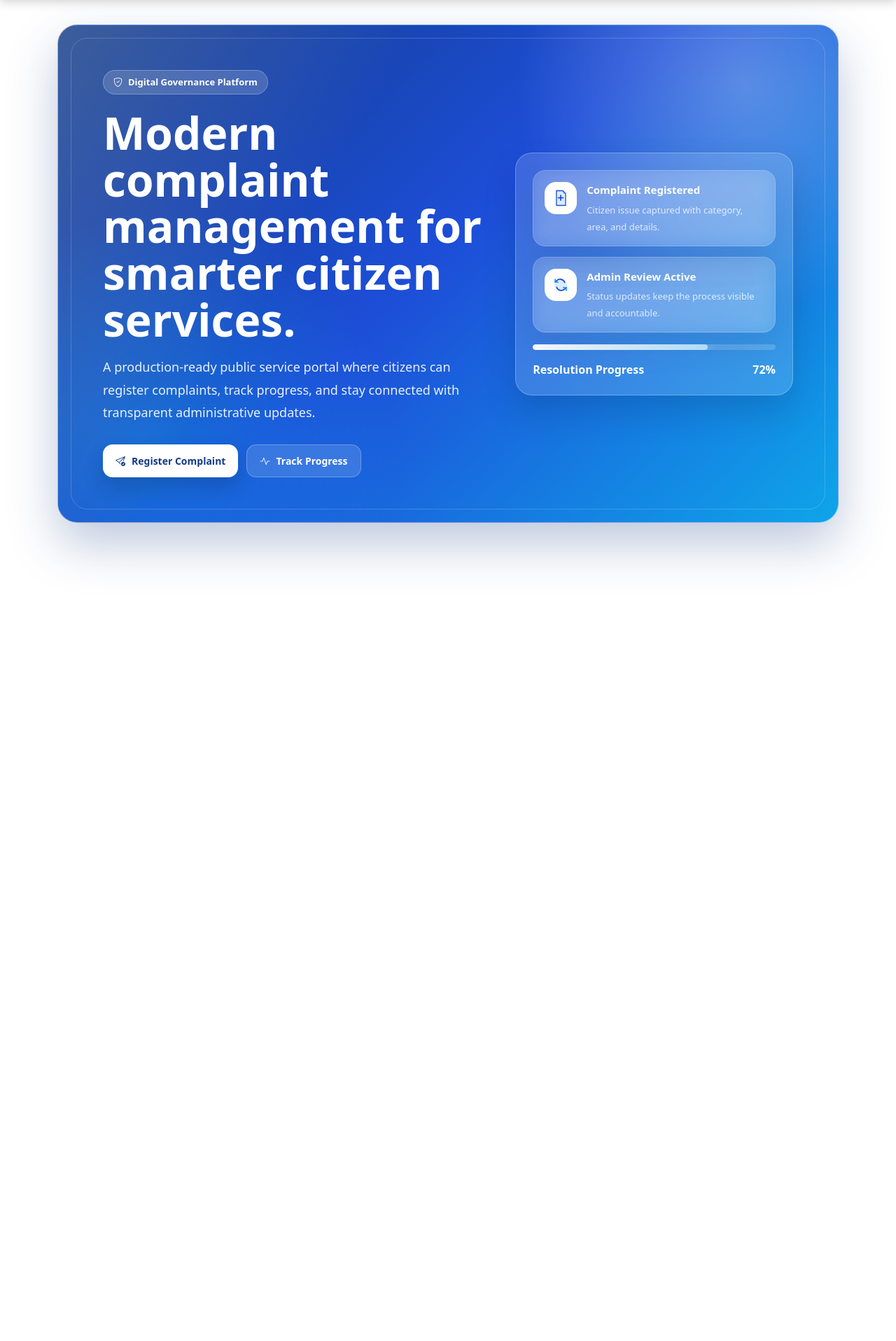
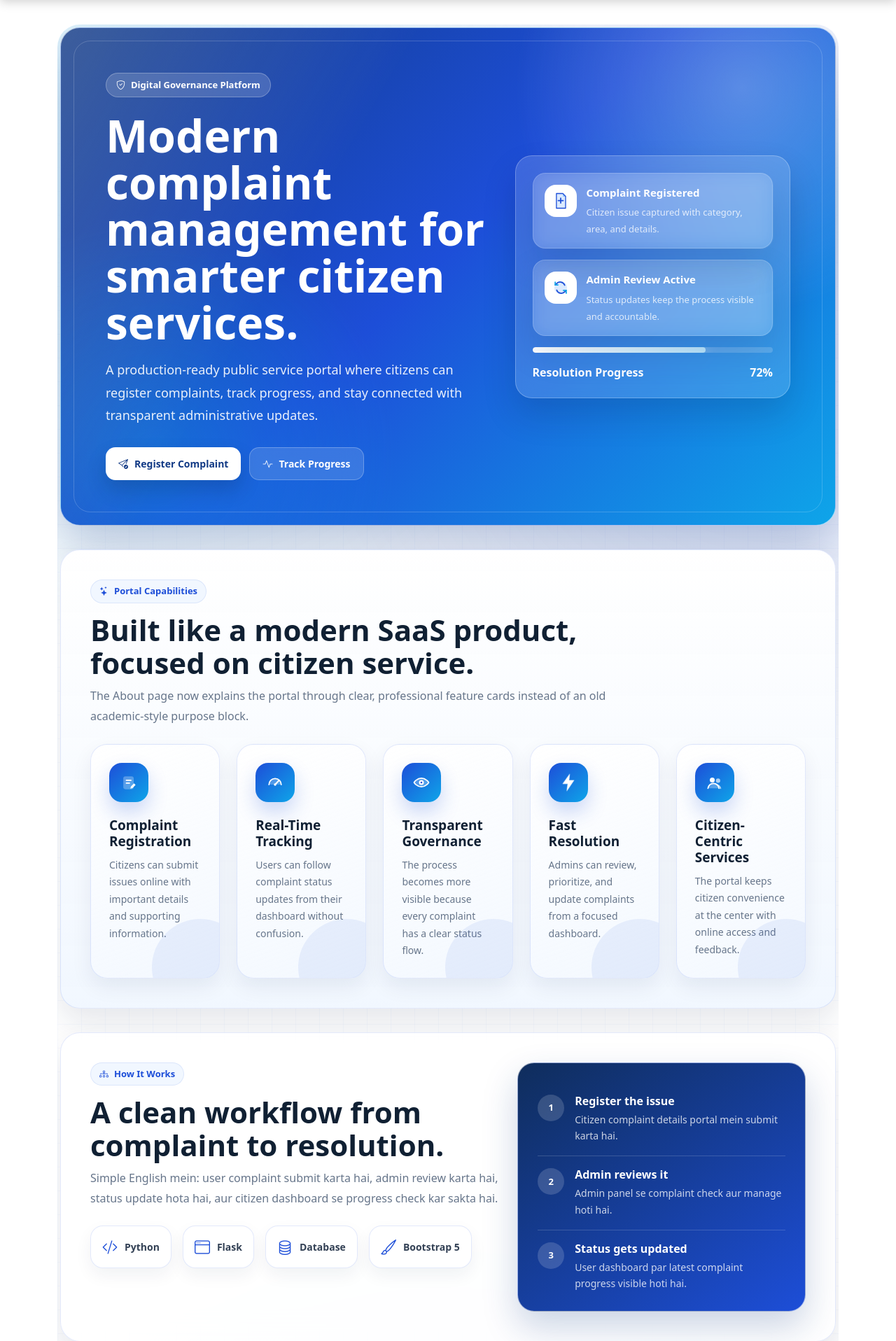
Before and after one commit to shivnandan-kumar/egovportal, a Flask app: page /about in a window 1280 px wide. Shown: the part 65-1981 px from the top of the page at 70% size. Run offline with Flask 3, Linux system fonts and the light colour scheme; some libraries are stand-ins or nearby versions.

Commit message:
Polish About page premium visuals

```diff
--- a/templates/about.html
+++ b/templates/about.html
@@ -34,27 +34,108 @@
         text-decoration: none;
     }
 
+    .premium-bg {
+        position: relative;
+        overflow: hidden;
+        padding: 4px;
+        border-radius: 32px;
+        background:
+            radial-gradient(circle at 8% 8%, rgba(14, 165, 233, 0.18), transparent 28%),
+            radial-gradient(circle at 92% 18%, rgba(29, 78, 216, 0.16), transparent 30%),
+            radial-gradient(circle at 50% 102%, rgba(37, 99, 235, 0.12), transparent 34%);
+    }
+
+    .premium-bg::before,
+    .premium-bg::after {
+        content: "";
+        position: absolute;
+        pointer-events: none;
+        z-index: 0;
+    }
+
+    .premium-bg::before {
+        inset: 0;
+        opacity: 0.36;
+        background-image:
+            linear-gradient(rgba(29, 78, 216, 0.08) 1px, transparent 1px),
+            linear-gradient(90deg, rgba(29, 78, 216, 0.08) 1px, transparent 1px);
+        background-size: 34px 34px;
+        mask-image: linear-gradient(to bottom, transparent, #000 16%, #000 82%, transparent);
+    }
+
+    .premium-bg::after {
+        top: 88px;
+        right: -120px;
+        width: 320px;
+        height: 320px;
+        border-radius: 999px;
+        background: radial-gradient(circle, rgba(14, 165, 233, 0.2), transparent 66%);
+        filter: blur(2px);
+    }
+
+    .eg-about > * {
+        position: relative;
+        z-index: 1;
+    }
+
     .about-animate {
         animation: egFadeUp 0.85s ease both;
     }
 
+    .premium-glass,
     .glass-card {
         background:
-            linear-gradient(160deg, rgba(255, 255, 255, 0.72), rgba(239, 246, 255, 0.5));
-        border: 1px solid rgba(255, 255, 255, 0.42);
-        box-shadow: 0 20px 44px rgba(15, 35, 75, 0.1);
-        backdrop-filter: blur(18px) saturate(140%);
-        -webkit-backdrop-filter: blur(18px) saturate(140%);
+            linear-gradient(145deg, rgba(255, 255, 255, 0.72), rgba(239, 246, 255, 0.42)),
+            rgba(255, 255, 255, 0.56);
+        border: 1px solid rgba(255, 255, 255, 0.58);
+        box-shadow: 0 22px 52px rgba(15, 35, 75, 0.14);
+        backdrop-filter: blur(22px) saturate(155%);
+        -webkit-backdrop-filter: blur(22px) saturate(155%);
+    }
+
+    .reveal-up {
+        opacity: 0;
+        transform: translateY(34px);
+        animation: none;
+        transition: opacity 0.75s ease, transform 0.75s ease;
+    }
+
+    .reveal-up.is-visible {
+        opacity: 1;
+        transform: translateY(0);
+        animation: premiumReveal 0.75s ease both;
     }
 
     .hover-lift {
-        transition: transform 0.28s ease, box-shadow 0.28s ease, border-color 0.28s ease, background 0.28s ease;
+        transition: transform 0.32s ease, box-shadow 0.32s ease, border-color 0.32s ease, background 0.32s ease;
     }
 
     .hover-lift:hover {
-        transform: translateY(-9px);
-        border-color: rgba(29, 78, 216, 0.3);
-        box-shadow: var(--eg-hover-shadow);
+        transform: translateY(-12px) scale(1.012);
+        border-color: rgba(14, 165, 233, 0.42);
+        box-shadow: 0 34px 74px rgba(29, 78, 216, 0.2), 0 0 0 1px rgba(14, 165, 233, 0.18);
+    }
+
+    .developer-premium-card {
+        background:
+            radial-gradient(circle at 82% 10%, rgba(14, 165, 233, 0.28), transparent 34%),
+            radial-gradient(circle at 10% 90%, rgba(29, 78, 216, 0.16), transparent 30%),
+            linear-gradient(145deg, rgba(255, 255, 255, 0.92), rgba(239, 246, 255, 0.72));
+        border: 1px solid rgba(147, 197, 253, 0.38);
+        box-shadow: 0 28px 66px rgba(15, 35, 75, 0.16);
+    }
+
+    @keyframes premiumReveal {
+        from {
+            opacity: 0;
+            transform: translateY(34px);
+            filter: blur(6px);
+        }
+        to {
+            opacity: 1;
+            transform: translateY(0);
+            filter: blur(0);
+        }
     }
 
     .eg-hero,
@@ -81,6 +162,11 @@
     .eg-feature-card,
     .eg-tech-pill {
         animation-delay: calc(var(--eg-delay, 0) * 90ms);
+    }
+
+    .reveal-up:nth-child(1) {
+        transition-delay: 0.05s;
+        animation-delay: 0.05s;
     }
 
     .row > div:nth-child(1) > .eg-feature-card,
@@ -123,6 +209,26 @@
             animation-timeline: view();
             animation-range: entry 0% cover 26%;
         }
+    }
+
+    .row > div:nth-child(1) .reveal-up {
+        transition-delay: 0.05s;
+    }
+
+    .row > div:nth-child(2) .reveal-up {
+        transition-delay: 0.14s;
+    }
+
+    .row > div:nth-child(3) .reveal-up {
+        transition-delay: 0.23s;
+    }
+
+    .row > div:nth-child(4) .reveal-up {
+        transition-delay: 0.32s;
+    }
+
+    .row > div:nth-child(5) .reveal-up {
+        transition-delay: 0.41s;
     }
 
     .eg-hero {
@@ -690,7 +796,9 @@
         .eg-feature-card,
         .eg-dev-card,
         .eg-tech-pill,
-        .glass-card {
+        .glass-card,
+        .premium-glass,
+        .developer-premium-card {
             background:
                 linear-gradient(160deg, rgba(15, 35, 75, 0.94), rgba(9, 22, 45, 0.88)),
                 #0f172a;
@@ -735,10 +843,18 @@
             transition: none;
         }
     }
+
+    .reveal-up {
+        animation: none !important;
+    }
+
+    .reveal-up.is-visible {
+        animation: premiumReveal 0.75s ease both !important;
+    }
 </style>
 
-<div class="eg-about">
-    <section class="eg-hero about-animate glass-card">
+<div class="eg-about premium-bg">
+    <section class="eg-hero about-animate reveal-up premium-glass glass-card">
         <div class="row g-4 align-items-center">
             <div class="col-lg-7">
                 <span class="eg-hero-badge">
@@ -764,8 +880,8 @@
             </div>
 
             <div class="col-lg-5">
-                <div class="eg-glass-panel about-animate glass-card hover-lift">
-                    <div class="eg-live-card glass-card hover-lift mb-3">
+                <div class="eg-glass-panel about-animate reveal-up premium-glass glass-card hover-lift">
+                    <div class="eg-live-card premium-glass glass-card hover-lift mb-3">
                         <div class="eg-live-icon">
                             <svg viewBox="0 0 64 64" aria-hidden="true">
                                 <path d="M18 8h21l9 9v39H18z" fill="#dbeafe"/>
@@ -779,7 +895,7 @@
                             <span>Citizen issue captured with category, area, and details.</span>
                         </div>
                     </div>
-                    <div class="eg-live-card glass-card hover-lift mb-3">
+                    <div class="eg-live-card premium-glass glass-card hover-lift mb-3">
                         <div class="eg-live-icon">
                             <svg viewBox="0 0 64 64" aria-hidden="true">
                                 <circle cx="32" cy="32" r="21" fill="#dbeafe"/>
@@ -802,7 +918,7 @@
         </div>
     </section>
 
-    <section class="eg-section eg-section-soft about-animate glass-card">
+    <section class="eg-section eg-section-soft about-animate reveal-up premium-glass glass-card">
         <div class="eg-section-title">
             <span class="eg-mini-badge">
                 <i class="bi bi-stars"></i>
@@ -817,7 +933,7 @@
 
         <div class="row g-4">
             <div class="col-md-6 col-xl">
-                <div class="eg-feature-card about-animate glass-card hover-lift">
+                <div class="eg-feature-card about-animate reveal-up premium-glass glass-card hover-lift">
                     <div class="eg-feature-icon">
                         <svg viewBox="0 0 64 64" aria-hidden="true">
                             <rect x="14" y="12" width="34" height="42" rx="7" fill="rgba(255,255,255,0.28)"/>
@@ -831,7 +947,7 @@
             </div>
 
             <div class="col-md-6 col-xl">
-                <div class="eg-feature-card about-animate glass-card hover-lift">
+                <div class="eg-feature-card about-animate reveal-up premium-glass glass-card hover-lift">
                     <div class="eg-feature-icon">
                         <svg viewBox="0 0 64 64" aria-hidden="true">
                             <path d="M12 39a20 20 0 1 1 40 0" fill="rgba(255,255,255,0.25)"/>
@@ -846,7 +962,7 @@
             </div>
 
             <div class="col-md-6 col-xl">
-                <div class="eg-feature-card about-animate glass-card hover-lift">
+                <div class="eg-feature-card about-animate reveal-up premium-glass glass-card hover-lift">
                     <div class="eg-feature-icon">
                         <svg viewBox="0 0 64 64" aria-hidden="true">
                             <path d="M8 32s9-14 24-14 24 14 24 14-9 14-24 14S8 32 8 32z" fill="rgba(255,255,255,0.26)" stroke="#fff" stroke-width="4" stroke-linejoin="round"/>
@@ -860,7 +976,7 @@
             </div>
 
             <div class="col-md-6 col-xl">
-                <div class="eg-feature-card about-animate glass-card hover-lift">
+                <div class="eg-feature-card about-animate reveal-up premium-glass glass-card hover-lift">
                     <div class="eg-feature-icon">
                         <svg viewBox="0 0 64 64" aria-hidden="true">
                             <path d="M36 5 14 36h16l-3 23 23-34H34z" fill="#fff"/>
@@ -873,7 +989,7 @@
             </div>
 
             <div class="col-md-6 col-xl">
-                <div class="eg-feature-card about-animate glass-card hover-lift">
+                <div class="eg-feature-card about-animate reveal-up premium-glass glass-card hover-lift">
                     <div class="eg-feature-icon">
                         <svg viewBox="0 0 64 64" aria-hidden="true">
                             <circle cx="24" cy="24" r="8" fill="#fff"/>
@@ -889,7 +1005,7 @@
         </div>
     </section>
 
-    <section class="eg-section about-animate glass-card">
+    <section class="eg-section about-animate reveal-up premium-glass glass-card">
         <div class="row g-4 align-items-stretch">
             <div class="col-lg-7">
                 <div class="eg-section-title mb-3">
@@ -906,15 +1022,15 @@
                 </div>
 
                 <div class="d-flex flex-wrap gap-3 mt-4">
-                    <span class="eg-tech-pill about-animate glass-card hover-lift"><i class="bi bi-code-slash"></i> Python</span>
-                    <span class="eg-tech-pill about-animate glass-card hover-lift"><i class="bi bi-window"></i> Flask</span>
-                    <span class="eg-tech-pill about-animate glass-card hover-lift"><i class="bi bi-database"></i> Database</span>
-                    <span class="eg-tech-pill about-animate glass-card hover-lift"><i class="bi bi-brush"></i> Bootstrap 5</span>
+                    <span class="eg-tech-pill about-animate reveal-up premium-glass glass-card hover-lift"><i class="bi bi-code-slash"></i> Python</span>
+                    <span class="eg-tech-pill about-animate reveal-up premium-glass glass-card hover-lift"><i class="bi bi-window"></i> Flask</span>
+                    <span class="eg-tech-pill about-animate reveal-up premium-glass glass-card hover-lift"><i class="bi bi-database"></i> Database</span>
+                    <span class="eg-tech-pill about-animate reveal-up premium-glass glass-card hover-lift"><i class="bi bi-brush"></i> Bootstrap 5</span>
                 </div>
             </div>
 
             <div class="col-lg-5">
-                <div class="eg-flow-card about-animate glass-card hover-lift">
+                <div class="eg-flow-card about-animate reveal-up premium-glass glass-card hover-lift">
                     <div class="eg-flow-item">
                         <div class="eg-flow-number">1</div>
                         <div>
@@ -941,7 +1057,7 @@
         </div>
     </section>
 
-    <section class="eg-section eg-section-soft about-animate glass-card">
+    <section class="eg-section eg-section-soft about-animate reveal-up premium-glass glass-card">
         <div class="row g-4 align-items-center">
             <div class="col-lg-6">
                 <div class="eg-section-title mb-0">
@@ -958,7 +1074,7 @@
             </div>
 
             <div class="col-lg-6">
-                <div class="eg-dev-card about-animate glass-card hover-lift">
+                <div class="eg-dev-card developer-premium-card about-animate reveal-up premium-glass glass-card hover-lift">
                     <div class="eg-avatar-wrap">
                         <div class="eg-avatar-ring">
                             <div class="eg-avatar">SK</div>
@@ -984,4 +1100,33 @@
     </section>
 </div>
 
+<script>
+    document.addEventListener('DOMContentLoaded', function () {
+        const revealItems = document.querySelectorAll('.reveal-up');
+
+        if (!('IntersectionObserver' in window)) {
+            revealItems.forEach(function (item) {
+                item.classList.add('is-visible');
+            });
+            return;
+        }
+
+        const observer = new IntersectionObserver(function (entries) {
+            entries.forEach(function (entry) {
+                if (entry.isIntersecting) {
+                    entry.target.classList.add('is-visible');
+                    observer.unobserve(entry.target);
+                }
+            });
+        }, {
+            threshold: 0.18,
+            rootMargin: '0px 0px -40px 0px'
+        });
+
+        revealItems.forEach(function (item) {
+            observer.observe(item);
+        });
+    });
+</script>
+
 {% endblock %}
```
